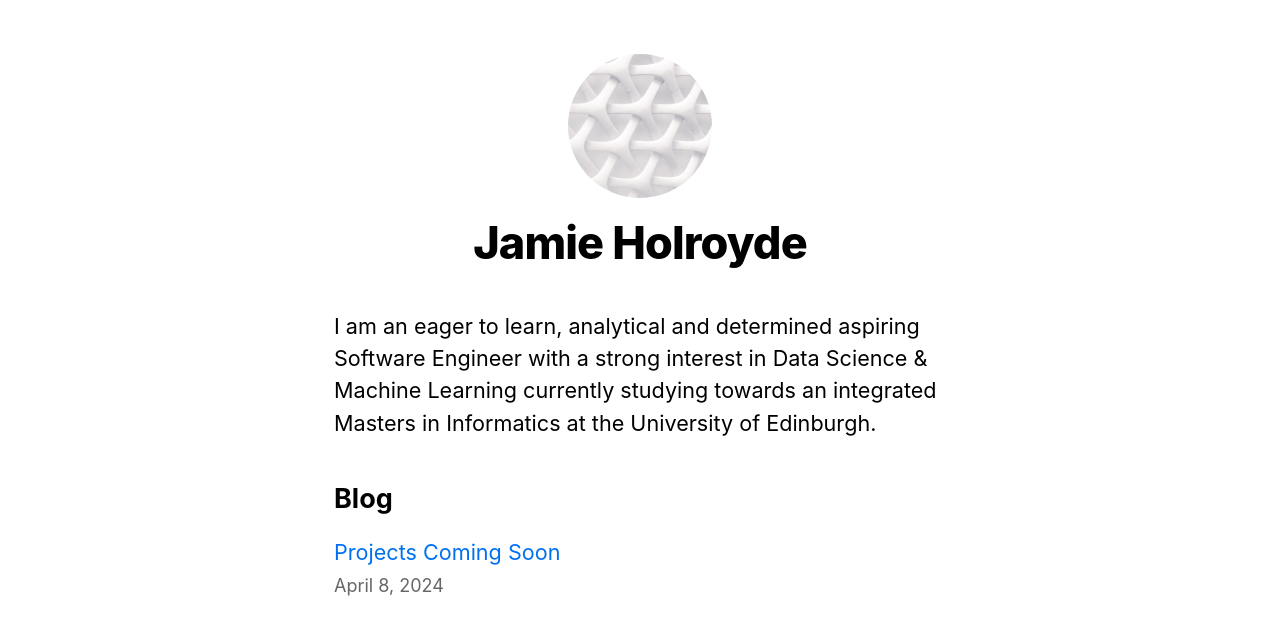
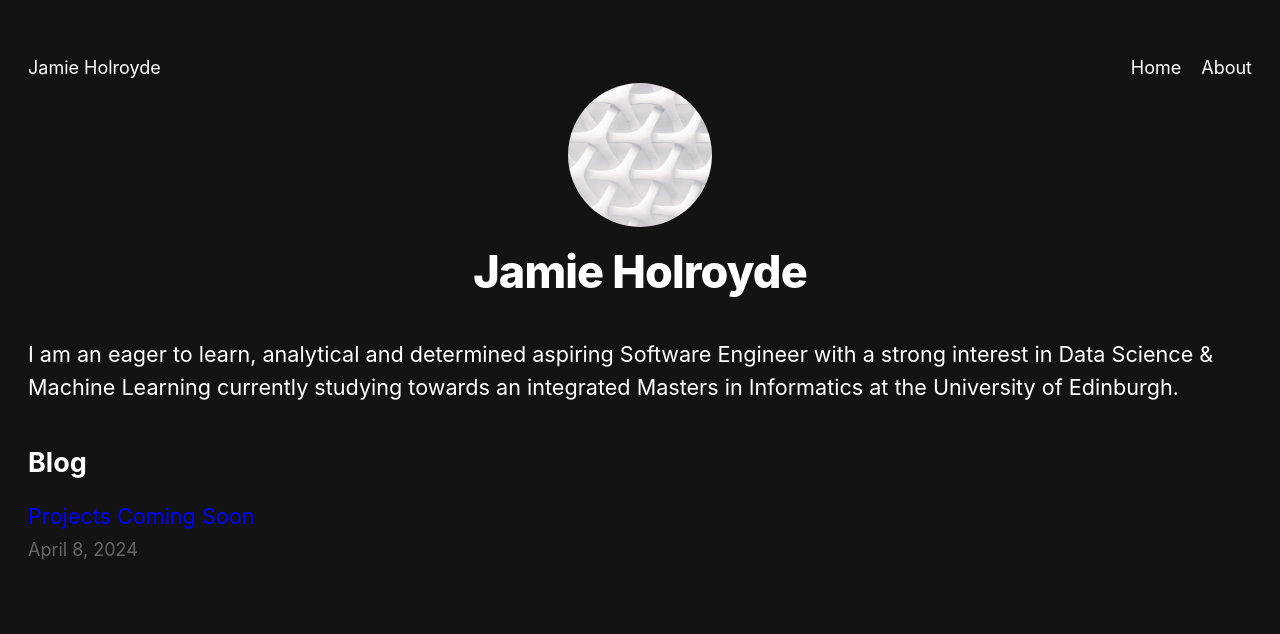
Before and after one commit to JamieHol-ai/Resume, a Next.js app: page /resume/ in a window 1280 px wide. Shown: the top 634 px of the page. Built offline with nearby package versions, Linux system fonts and the light colour scheme.

Commit message:
Working navbar

```diff
--- a/components/layout.js
+++ b/components/layout.js
@@ -3,6 +3,7 @@ import Image from 'next/image';
 import styles from './layout.module.css';
 import utilStyles from '../styles/utils.module.css';
 import Link from 'next/link';
+import Navbar from './navbar';
 
 const name = 'Jamie Holroyde';
 export const siteTitle = "Jamie Holroyde's Portfolio";
@@ -25,6 +26,7 @@ export default function Layout({ children, home }) {
         <meta name="og:title" content={siteTitle} />
         <meta name="twitter:card" content="summary_large_image" />
       </Head>
+      <Navbar name={name} />
       <header className={styles.header}>
         {home ? (
           <>
--- a/components/layout.module.css
+++ b/components/layout.module.css
@@ -1,8 +1,9 @@
 .container {
-    max-width: 36rem;
+    max-width: 70rem;
     padding: 0 1rem;
     margin: 3rem auto 6rem;
   }
+
 
   .header {
     display: flex;
--- /dev/null
+++ b/components/navbar.js
@@ -0,0 +1,15 @@
+// components/Navbar.js
+import Link from 'next/link';
+import styles from './Navbar.module.css'; // import CSS module
+
+export default function Navbar({name}) {
+  return (
+    <nav className={styles.navbar}>
+      <div className={styles.name}>{name}</div>
+      <div className={styles.links}>
+        <Link href="/">Home</Link>
+        <Link href="/about">About</Link>
+      </div>
+    </nav>
+  );
+}
--- /dev/null
+++ b/components/navbar.module.css
@@ -0,0 +1,18 @@
+/* components/Navbar.module.css */
+
+.navbar {
+    display: flex;
+    justify-content: space-between;
+    color: white;
+    position: sticky;
+  }
+
+  .name {
+    color: white;
+  }
+
+  .links a {
+    margin-left: 20px;
+    color: white;
+    text-decoration: none;
+  }
--- a/styles/Home.module.css
+++ /dev/null
@@ -1,92 +0,0 @@
-.container {
-  min-height: 100vh;
-  padding: 0 0.5rem;
-  display: flex;
-  flex-direction: column;
-  justify-content: center;
-  align-items: center;
-}
-
-.title a {
-  color: #0070f3;
-  text-decoration: none;
-}
-
-.title a:hover,
-.title a:focus,
-.title a:active {
-  text-decoration: underline;
-}
-
-.title {
-  margin: 0 0 1rem;
-  line-height: 1.15;
-  font-size: 3.6rem;
-}
-
-.title {
-  text-align: center;
-}
-
-.title,
-.description {
-  text-align: center;
-}
-
-.description {
-  line-height: 1.5;
-  font-size: 1.5rem;
-}
-
-.grid {
-  display: flex;
-  align-items: center;
-  justify-content: center;
-  flex-wrap: wrap;
-
-  max-width: 800px;
-  margin-top: 3rem;
-}
-
-.card {
-  margin: 1rem;
-  flex-basis: 45%;
-  padding: 1.5rem;
-  text-align: left;
-  color: inherit;
-  text-decoration: none;
-  border: 1px solid #eaeaea;
-  border-radius: 10px;
-  transition:
-    color 0.15s ease,
-    border-color 0.15s ease;
-}
-
-.card:hover,
-.card:focus,
-.card:active {
-  color: #0070f3;
-  border-color: #0070f3;
-}
-
-.card h3 {
-  margin: 0 0 1rem 0;
-  font-size: 1.5rem;
-}
-
-.card p {
-  margin: 0;
-  font-size: 1.25rem;
-  line-height: 1.5;
-}
-
-.logo {
-  height: 1em;
-}
-
-@media (max-width: 600px) {
-  .grid {
-    width: 100%;
-    flex-direction: column;
-  }
-}
--- a/styles/global.css
+++ b/styles/global.css
@@ -16,6 +16,8 @@ body {
     sans-serif;
   line-height: 1.6;
   font-size: 18px;
+  color: white;
+  background-color: #141313;
 }
 
 * {
@@ -23,7 +25,7 @@ body {
 }
 
 a {
-  color: #0070f3;
+  color: blue;
   text-decoration: none;
 }
 
```
